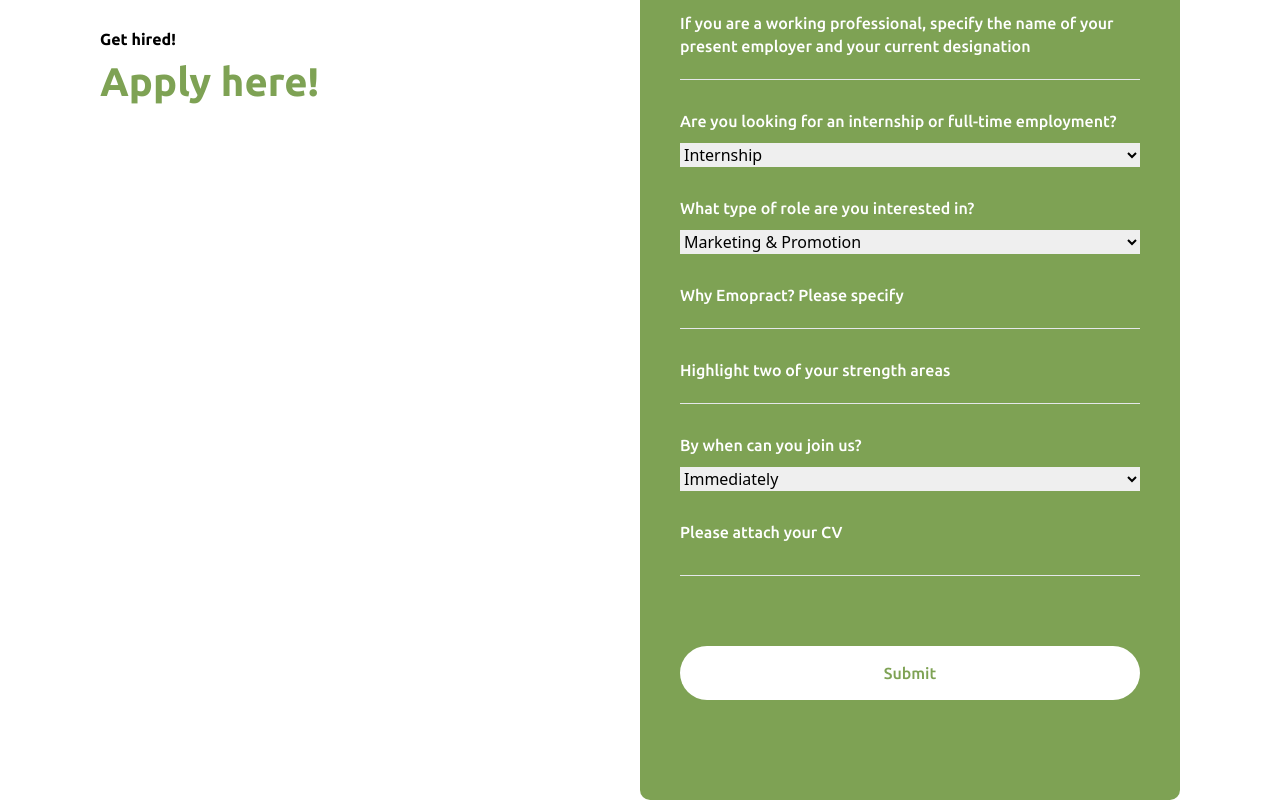
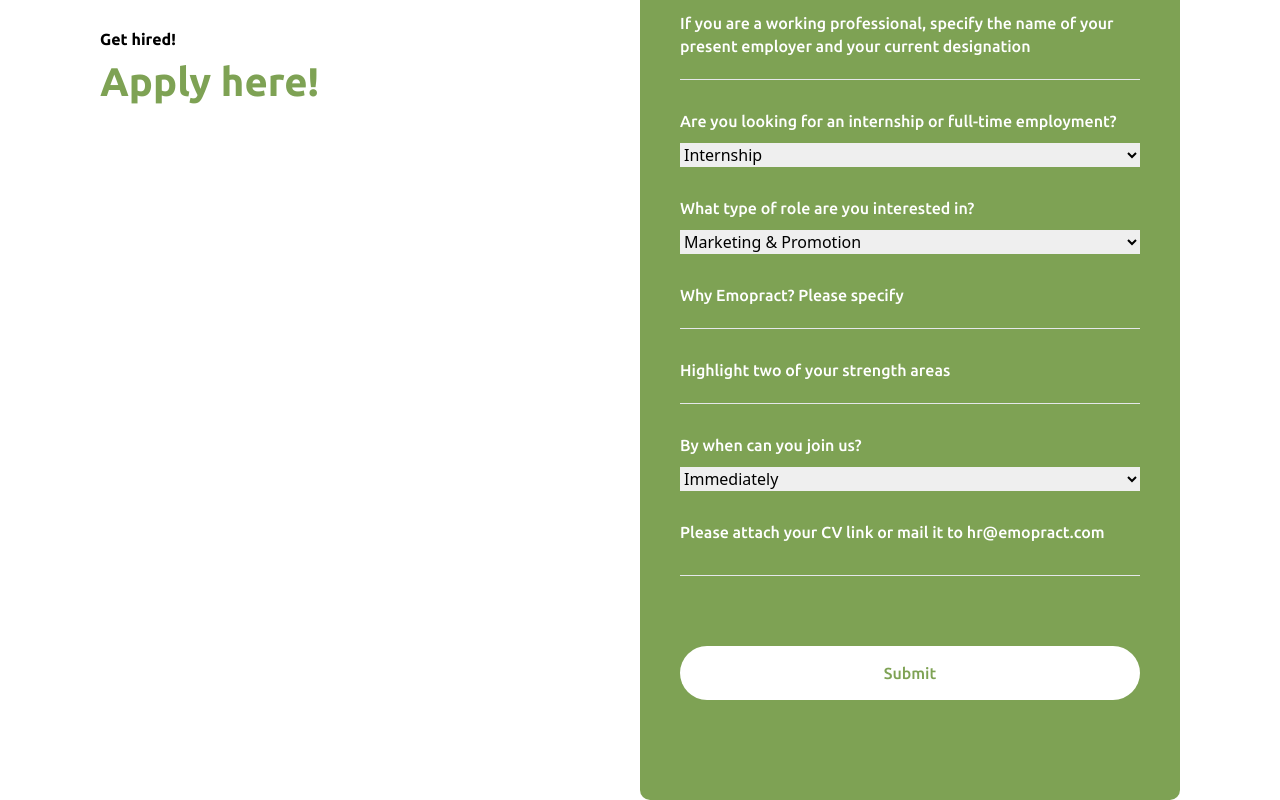
Before and after one commit to ethicalden/emopract-final, a Next.js app: page /career in a window 1280 px wide. Shown: the part 748-1548 px from the top of the page. Built offline with nearby package versions, Linux system fonts and the light colour scheme.

Commit message:
carrer text change

```diff
--- a/src/app/career/page.jsx
+++ b/src/app/career/page.jsx
@@ -202,7 +202,7 @@
               /> */}
             <div className="inputParent gap-[15px]">
               <label className="formTitle" htmlFor="cv_url">
-                Please attach your CV
+                Please attach your CV link or mail it to hr@emopract.com
               </label>
 
               <input
```
